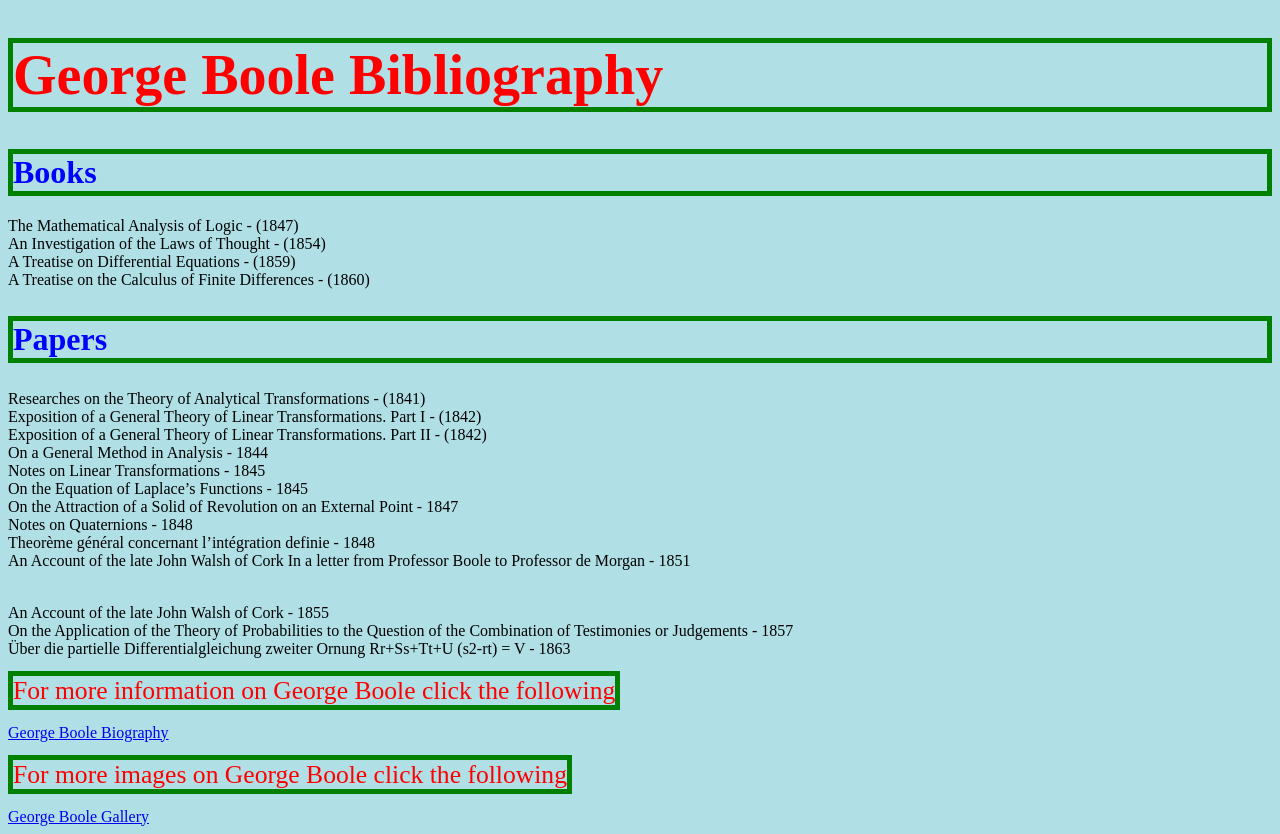
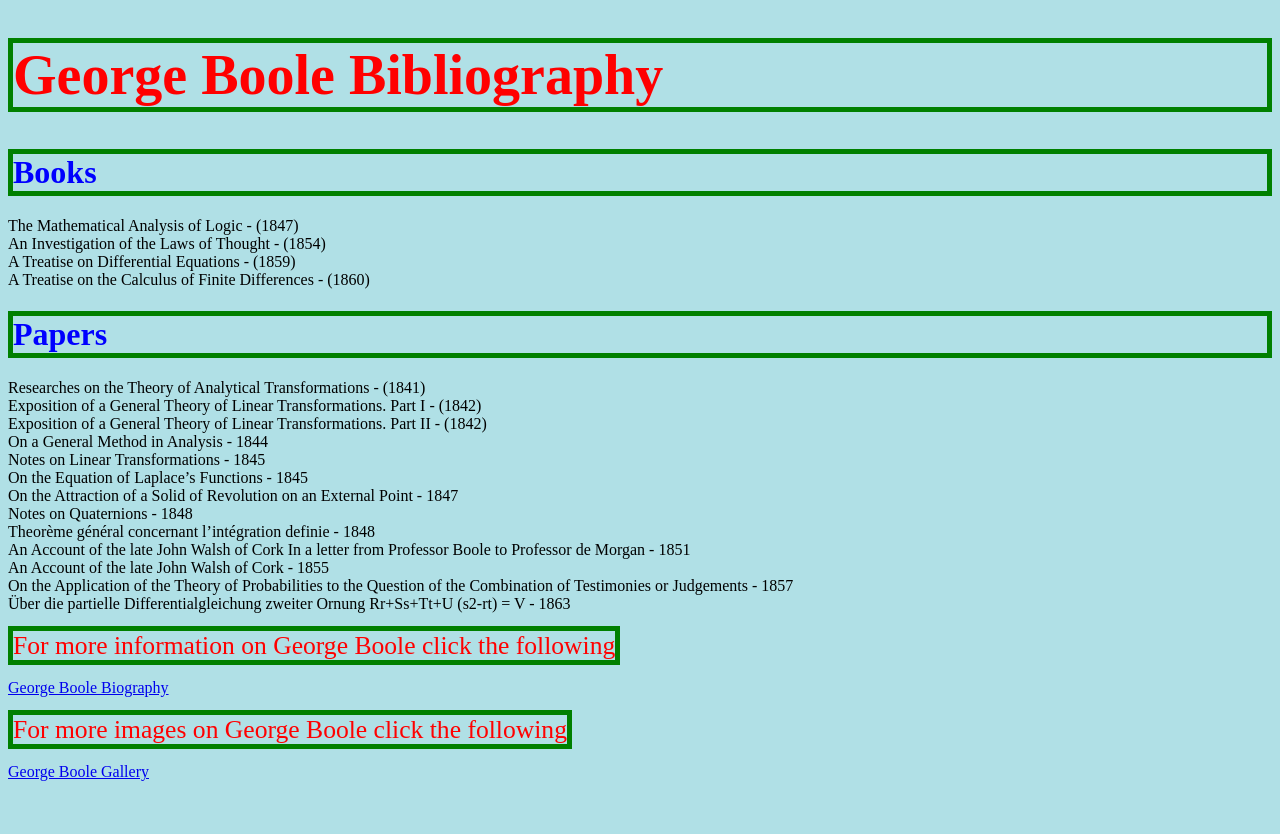
Before and after one commit to jayden-cellucci/Assignment-3, a plain HTML site: page index.html in a window 1280 px wide. After the commit the page ends 800 px from the top, so only its background shows below. Drawn offline with Linux system fonts and the light colour scheme.

Commit message:
fixed errors

```diff
--- a/index.html
+++ b/index.html
@@ -22,7 +22,7 @@
   <br>
   <p1>A Treatise on the Calculus of Finite Differences  - (1860)</p1>
 
-  <h2 id= "papers">Papers</h1>
+  <h1 id= "papers">Papers</h1>
   <p1>Researches on the Theory of Analytical Transformations  - (1841)</p1>
   <br>
   <p1>Exposition of a General Theory of Linear Transformations. Part I  - (1842)</p1>
@@ -41,7 +41,7 @@
   <br>
   <p1>Theorème général concernant l’intégration definie - 1848</p1>
   <br>
-  <p1>An Account of the late John Walsh of Cork In a letter from Professor Boole to Professor de Morgan - 1851</p>
+  <p1>An Account of the late John Walsh of Cork In a letter from Professor Boole to Professor de Morgan - 1851</p1>
   <br>
   <p1>An Account of the late John Walsh of Cork - 1855</p1>
   <br>
```
